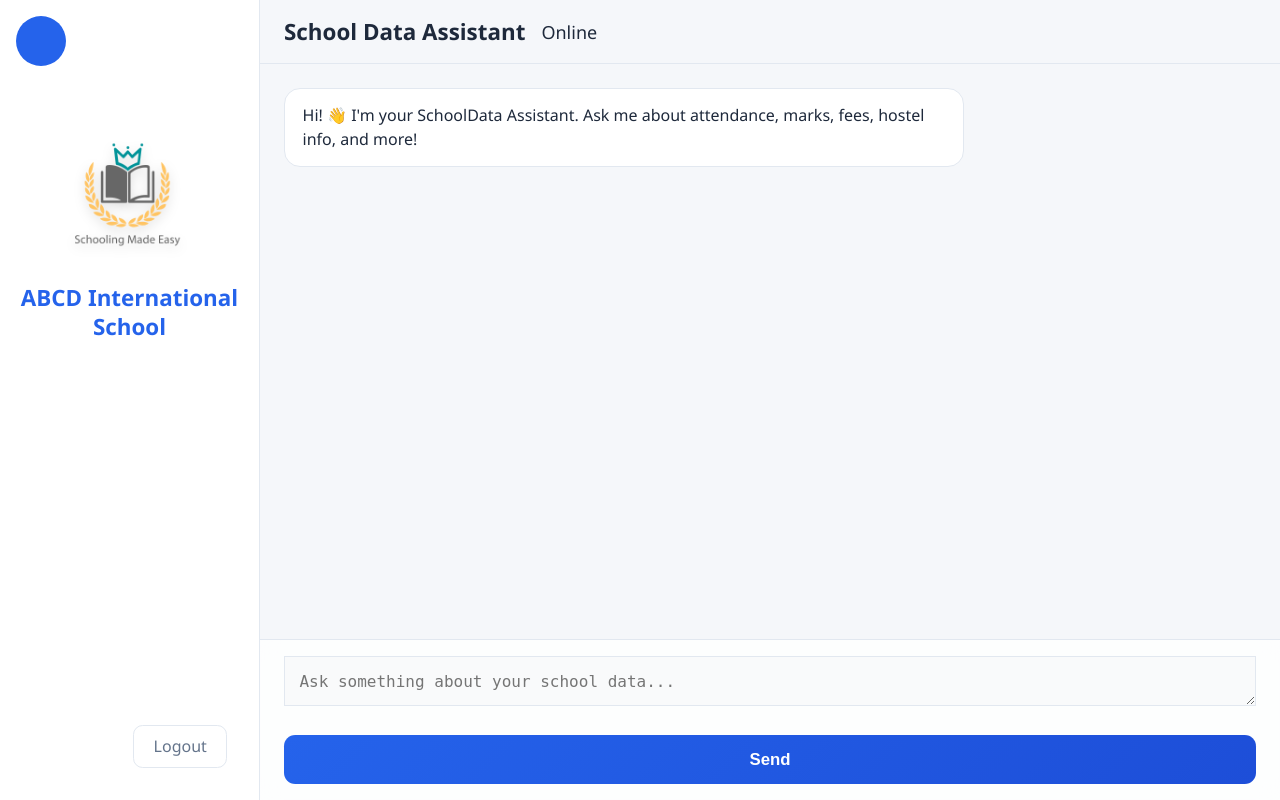
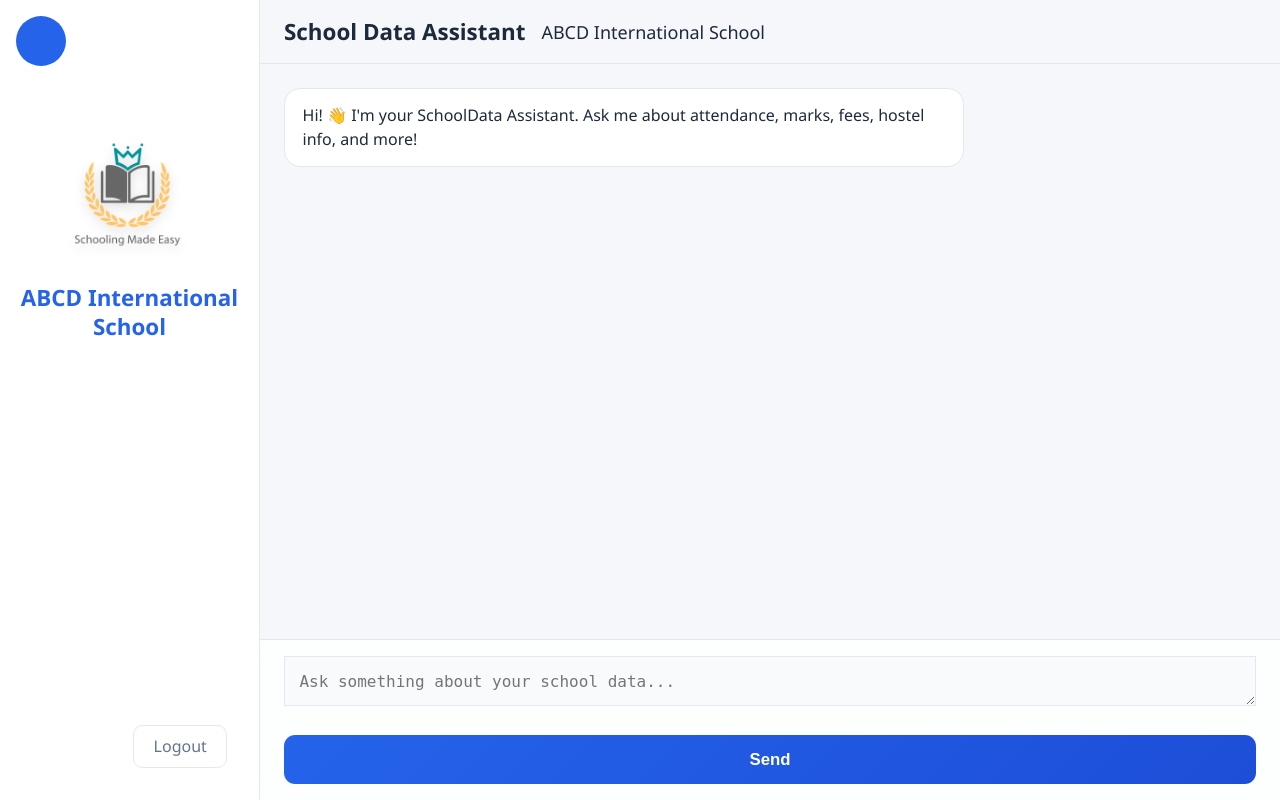
Before and after one commit to RejoyJohny/School_chatbot, a Flask app: template flask_frontend/templates/chat.html in a window 1280 px wide. Run offline with Flask 3, Linux system fonts and the light colour scheme; the template is opened without the code that fills it, so the values that code supplies are empty.

Commit message:
tag changes

```diff
--- a/flask_frontend/templates/chat.html
+++ b/flask_frontend/templates/chat.html
@@ -45,7 +45,7 @@
     <main class="chat-main">
       <header class="chat-header">
         <h1>School Data Assistant</h1>
-        <span class="status-dot"></span><span class="status-text">Online</span>
+        <span class="status-dot"></span><span class="status-text">ABCD International School</span>
       </header>
 
       <section id="chat-window" class="chat-window">
```
Also changed, not shown: 1 other file.
